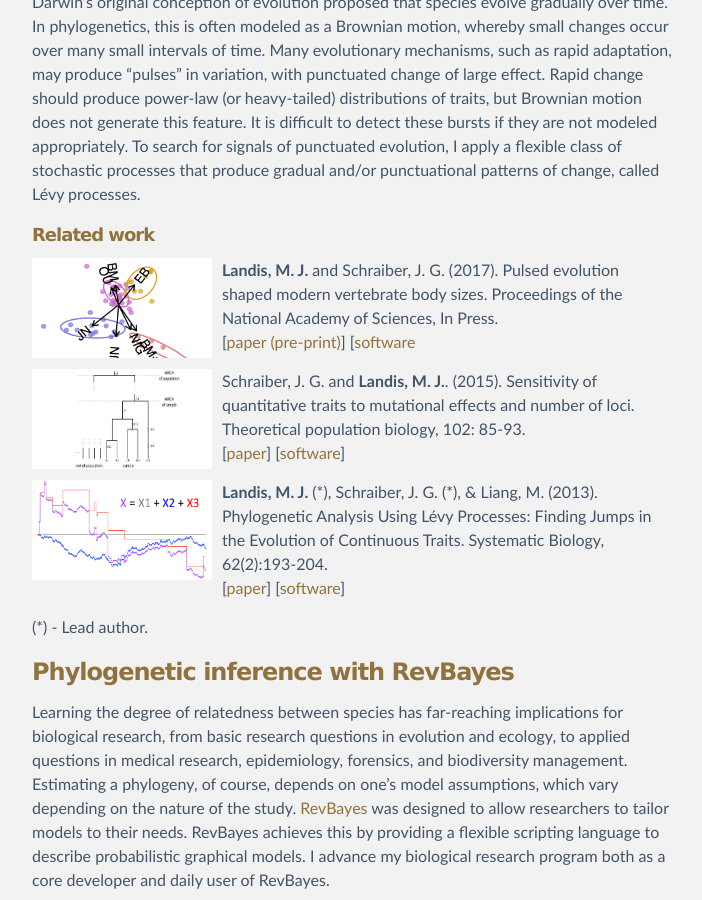
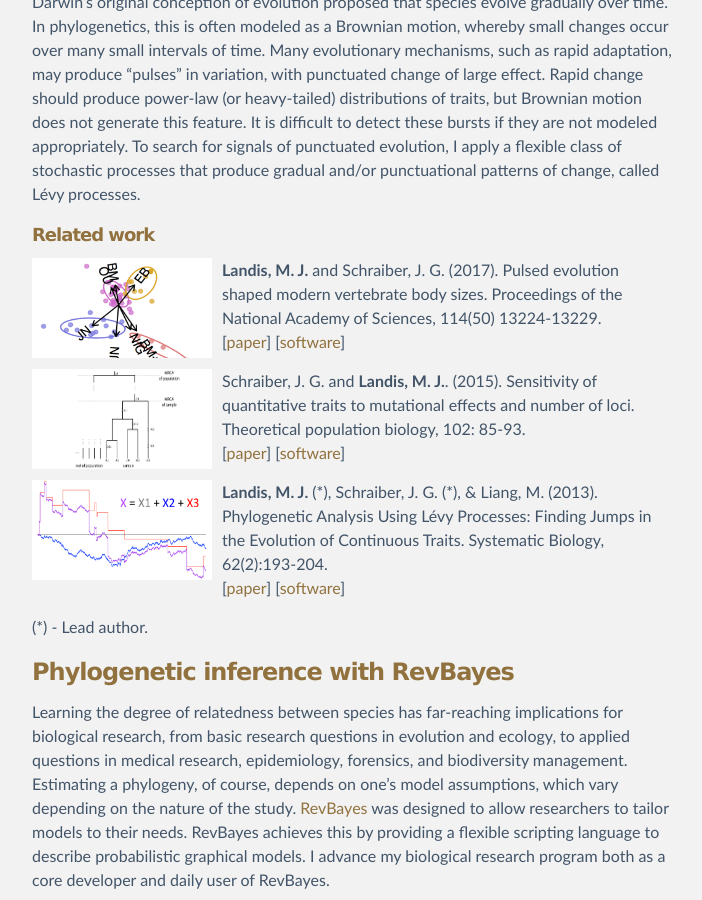
Before and after one commit to mlandis/mlandis.github.io, a Jekyll site: the page built from research/index.md, in a window 1280 px wide and 900 px high, scrolled down 1367 px. Shown: the whole window, without its empty margins (288-990 px from the left). Built offline with Jekyll 4.4.1, drawn with Linux system fonts in a browser that asks for light colours.

Commit message:
refresh pdf info

```diff
--- a/research/index.md
+++ b/research/index.md
@@ -48,8 +48,8 @@ To search for signals of punctuated evolution, I apply a flexible class of stoch
 ##### Related work
 
 <img src="../assets/research/img/Landis_Schraiber_2017_PNAS_pulse_vertebrate.png" style="float: left; margin:0px 10px 0px 0px" height="100" width="180">
-**Landis, M. J.** and Schraiber, J. G. (2017). Pulsed evolution shaped modern vertebrate body sizes. Proceedings of the National Academy of Sciences, In Press.
-<br>[[paper (pre-print)](../assets/research/pdf/Landis_Schraiber_2017_bioRxiv_pulse_vertebrate.pdf)]  [[software](http://github.com/Schraiber/pulsR)
+**Landis, M. J.** and Schraiber, J. G. (2017). Pulsed evolution shaped modern vertebrate body sizes. Proceedings of the National Academy of Sciences, 114(50) 13224-13229.
+<br>[[paper](../assets/research/pdf/Landis_Schraiber_2017_PNAS_pulse_vertebrate.pdf)]  [[software](http://github.com/Schraiber/pulsR)]
 
 <img src="../assets/research/img/Schraiber_Landis_2014_TPB_quant_coalescent.png" style="float: left; margin:0px 10px 0px 0px" height="100" width="180">
 Schraiber, J. G. and **Landis, M. J.**. (2015). Sensitivity of quantitative traits to mutational effects and number of loci. Theoretical population biology, 102: 85-93.
```
Also changed, not shown: 1 other file.
